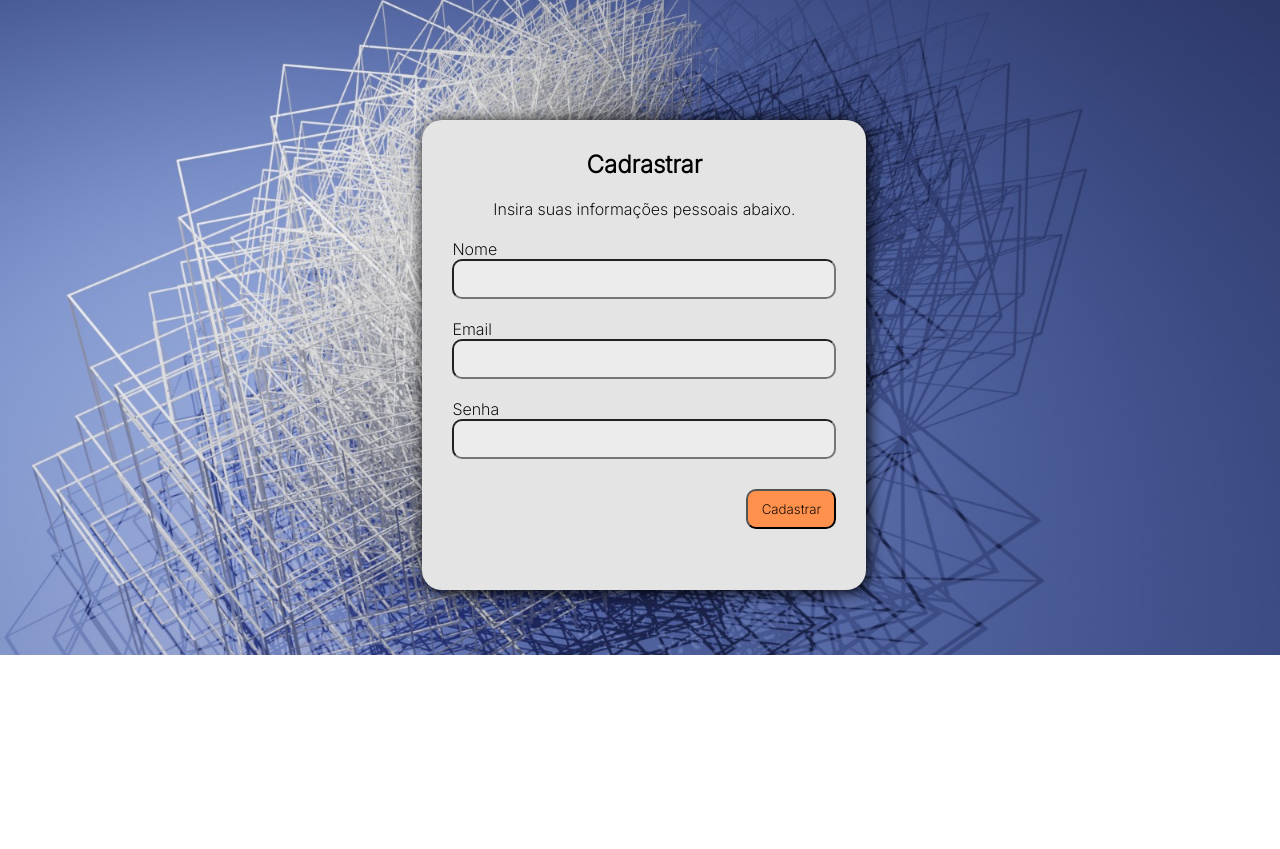
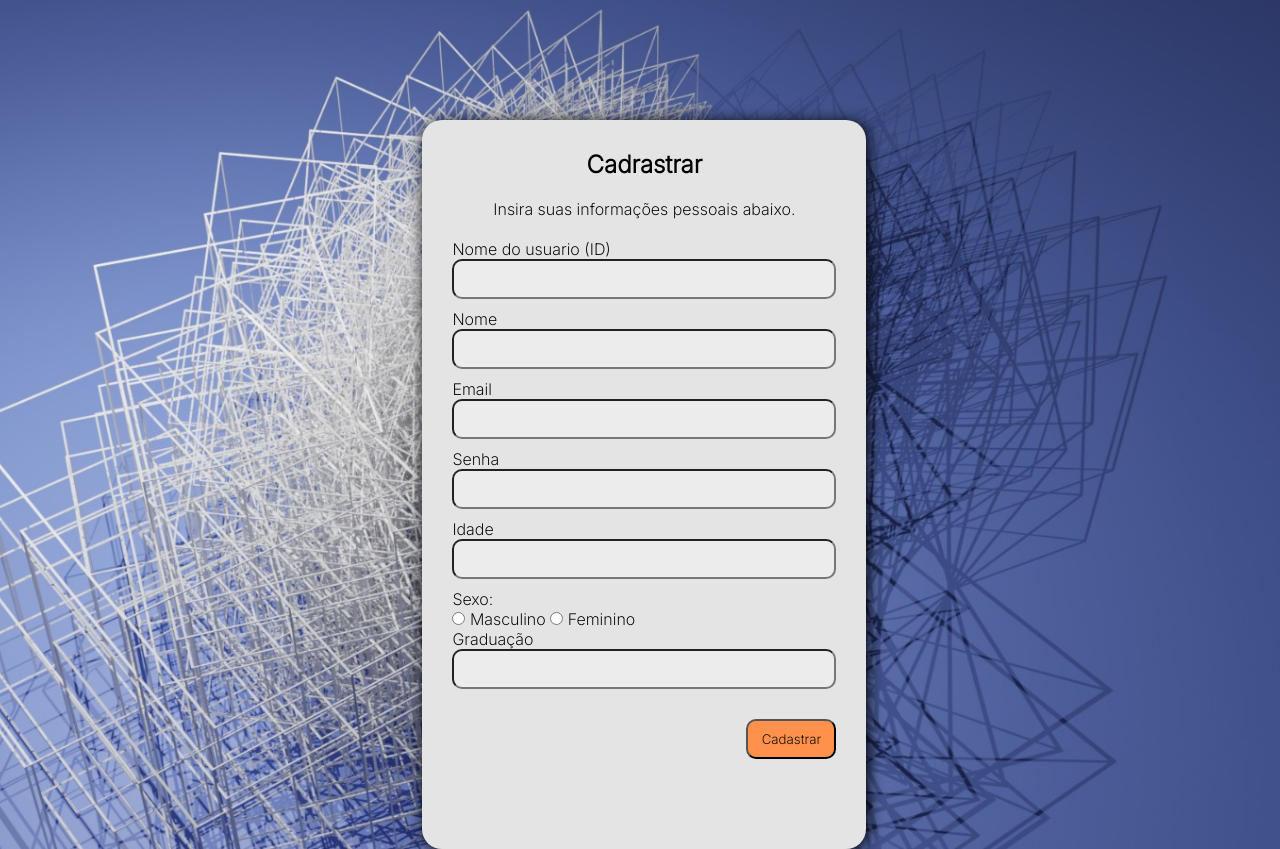
Before and after one commit to kaduu21/Nexus-Sistemas, a PHP site: page /cadastro.php in a window 1280 px wide. Before the commit the page ends 655 px from the top, so only its background shows below. Run offline with PHP 8.4, Linux system fonts and the light colour scheme.

Commit message:
Add files via upload
ultimas mudancas (cadastro funciona gracas a uma ajudinha)

```diff
--- a/trabalho/app/Controller/CadastrarUsuario.php
+++ b/trabalho/app/Controller/CadastrarUsuario.php
@@ -4,6 +4,10 @@
     public function retornar() {
         $cadastro = new UsuarioBanco();
 
-    return $cadastro->cadastrar($_POST["nome"], $_POST["email"], $_POST["senha"]);
+      $cadastro->cadastrar($_POST["nomeUsuario"], $_POST["nome"], $_POST["email"], $_POST["senha"], $_POST["idade"], $_POST["sexo"], $_POST["graduacao"]);
+        // $_POST["nomeUsuario"],
+        // , $_POST["idade"], $_POST["sexo"], $_POST["graduacao"]
+
+        echo "teste";
     }
 }
--- a/trabalho/app/Controller/ValidarUsuario.php
+++ b/trabalho/app/Controller/ValidarUsuario.php
@@ -6,7 +6,7 @@
 
     return $usuario->verificarExistencia($_POST["nomeUsuario"], $_POST["senha"]);
     /* $_POST["email"], */
-    // return $usuario->listarTudo();
+    // $usuario->listarTudo();
     // return $usuario->excluir("U3");
     }
 }
--- a/trabalho/app/Controller/teste.php
+++ b/trabalho/app/Controller/teste.php
@@ -4,4 +4,7 @@
 require_once __DIR__ . "/../Model/UsuarioBanco.php";
 
 $validarUsuario = new ValidarUsuario();
-var_dump($validarUsuario->retornar());
+
+$cadastrarUsuario = new CadastrarUsuario("U3", "Miaw", "gatinhosGatescos@gmail.com", "123");
+
+($cadastrarUsuario->retornar());
--- a/trabalho/cadastro.php
+++ b/trabalho/cadastro.php
@@ -19,6 +19,7 @@
     </style>
 
     <!--cria local do login-->
+    <form action="/index.php?acao=cadastrar" method="POST">
     <div class="login-popup has-shadow espaco-ex">
         <h2 class="mb-2 text-center no-poiter">
             Cadrastrar
@@ -28,14 +29,36 @@
         </p>
 
         <!--insirir dados do usuario-->
+
+        <label>Nome do usuario (ID)</label>
+        <input class="mb-1 form-login" type="text" name="nomeUsuario">
+
         <label>Nome</label>
-        <input class="mb-2 form-login" type="text" name="nome">
+        <input class="mb-1 form-login" type="text" name="nome">
 
         <label>Email</label>
-        <input class="mb-2 form-login" type="email" name="email">
+        <input class="mb-1 form-login" type="email" name="email">
 
         <label>Senha</label>
         <input class="mb-1 form-login" type="password" name="senha">
+
+        <label>Idade</label>
+        <input class="mb-1 form-login" type="text" name="idade">
+
+    <div>
+        <p>Sexo:</p>
+        <label>
+            <input type="radio" name="sexo" value="M">
+                Masculino
+        </label>
+        <label>
+            <input type="radio" name="sexo" value="F">
+                Feminino
+        </label>
+    </div>
+
+        <label>Graduação</label>
+        <input class="mb-1 form-login" type="text" name="graduacao">
 
         <!--criar uma linha reta com opções-->
 
--- a/trabalho/style/nexuscss.css
+++ b/trabalho/style/nexuscss.css
@@ -322,7 +322,6 @@
     width: 30%;
     justify-content: space-evenly;
     padding: 30px;
-    height: 350px;
     border-radius: 20px;
     margin-left: 33%;
     margin-top: 11%;
```
Also changed, not shown: trabalho/app/Controller/ListarUsuario.php (+11 -0 lines), trabalho/app/Model/UsuarioBanco.php (+19 -3 lines), trabalho/db.sql (+5 -4 lines), trabalho/index.php (+31 -1 lines).
